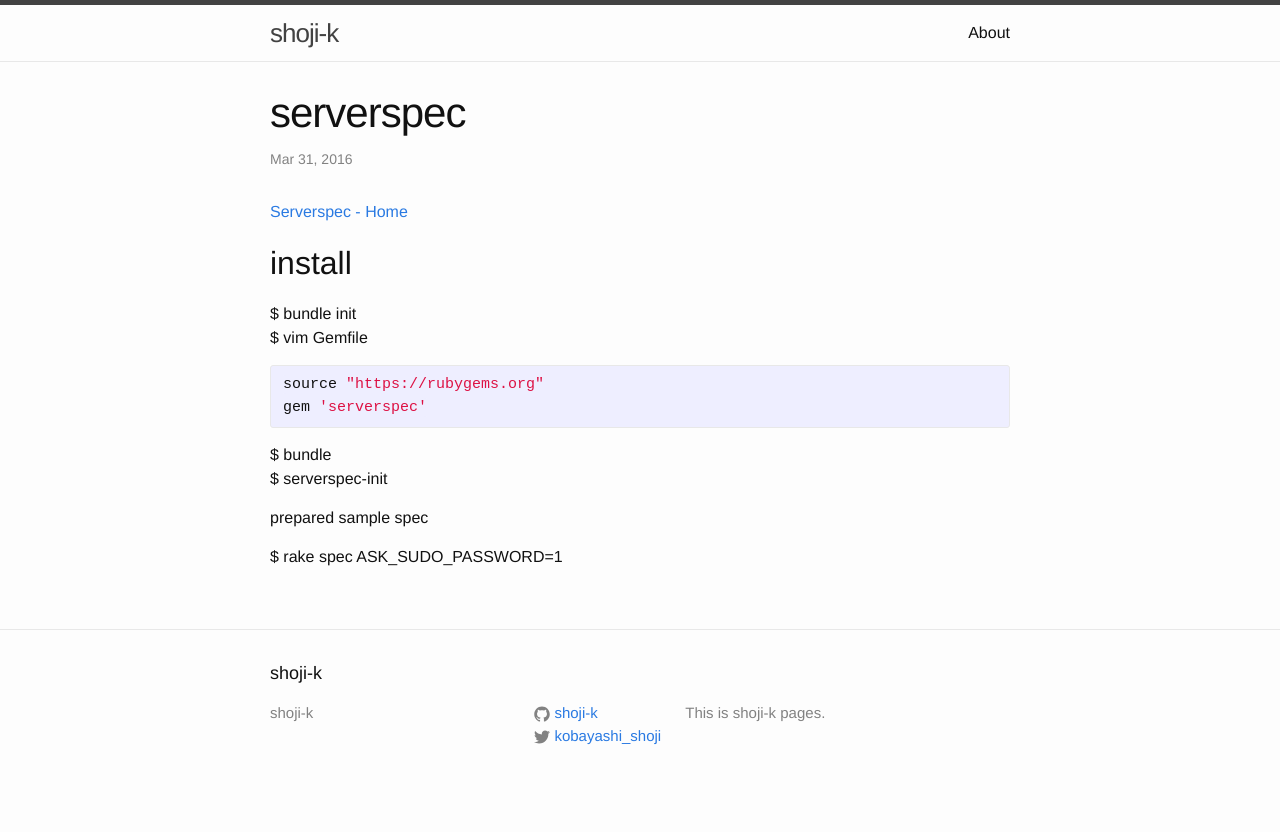
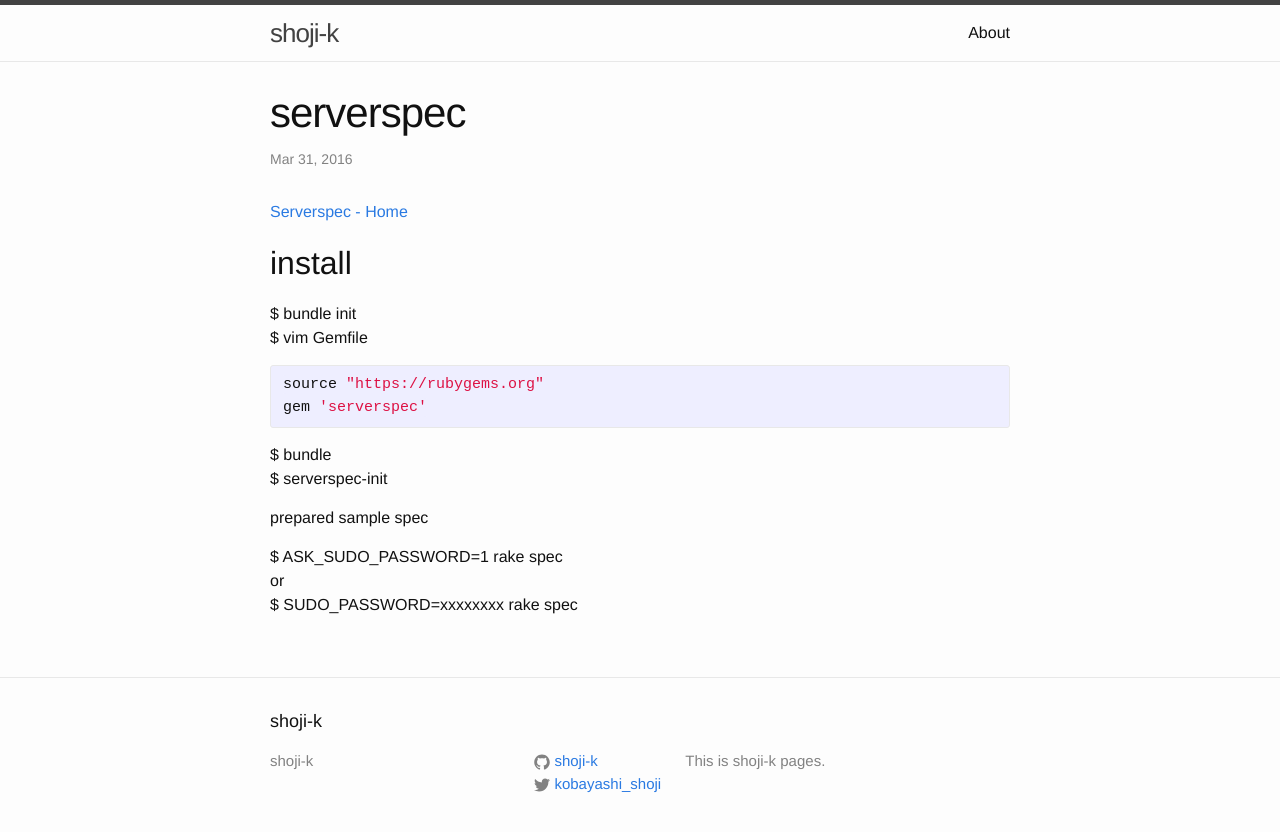
Before and after one commit to shoji-k/shoji-k.github.com, a Jekyll site: the page built from _posts/2016-03-31-serverspec.markdown, in a window 1280 px wide. Shown: the top 832 px of the page. Built offline with Jekyll 4.4.1, drawn with Linux system fonts in a browser that asks for light colours.

Commit message:
add rake spec command sample

```diff
--- a/_posts/2016-03-31-serverspec.markdown
+++ b/_posts/2016-03-31-serverspec.markdown
@@ -22,4 +22,6 @@ $ serverspec-init
 
 prepared sample spec
 
-$ rake spec ASK_SUDO_PASSWORD=1
+$ ASK_SUDO_PASSWORD=1 rake spec
+or
+$ SUDO_PASSWORD=xxxxxxxx rake spec
```
